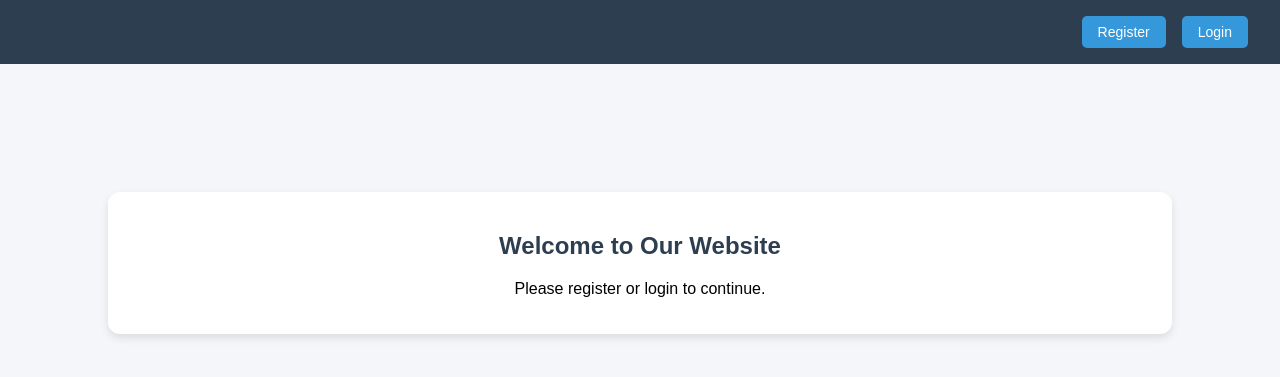
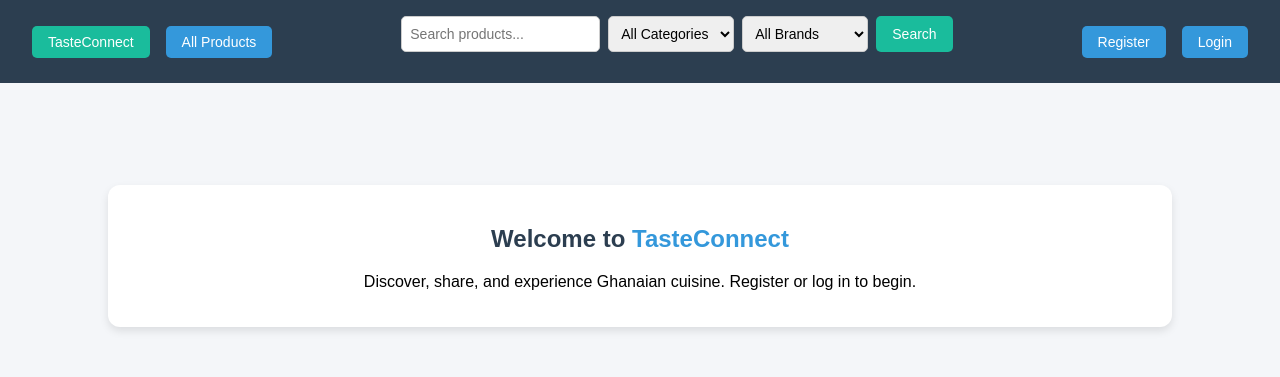
Before and after one commit to Fouvle/ecomTasteOf, a PHP site: page / in a window 1280 px wide. Shown: the top 377 px of the page. Run offline with PHP 8.4, Linux system fonts and the light colour scheme.

Commit message:
Update index.php

```diff
--- a/index.php
+++ b/index.php
@@ -1,13 +1,12 @@
 <?php
 session_start();
 ?>
-
 <!DOCTYPE html>
 <html lang="en">
 <head>
   <meta charset="UTF-8">
   <meta name="viewport" content="width=device-width, initial-scale=1.0">
-    <title>Home</title>
+  <title>TasteConnect | Home</title>
   <link rel="stylesheet" href="assets/style.css">
   <style>
     body {
@@ -22,13 +21,18 @@ session_start();
       background: #2c3e50;
       padding: 1rem 2rem;
       display: flex;
-            justify-content: flex-end;
+      justify-content: space-between;
       align-items: center;
-            position: relative;
+      flex-wrap: wrap;
+    }
+
+    .navbar-left, .navbar-right {
+      display: flex;
+      align-items: center;
+      gap: 1rem;
     }
 
     .navbar a, .navbar button {
-            margin-left: 1rem;
       text-decoration: none;
       padding: 0.5rem 1rem;
       background: #3498db;
@@ -55,9 +59,9 @@ session_start();
       position: absolute;
       right: 0;
       background-color: #3498db;
-            min-width: 160px;
+      min-width: 180px;
       box-shadow: 0px 8px 16px rgba(0,0,0,0.2);
-            z-index: 1;
+      z-index: 10;
       border-radius: 5px;
     }
 
@@ -81,10 +85,32 @@ session_start();
       display: block;
     }
 
+    /* Search & Filters */
+    .search-bar {
+      display: flex;
+      align-items: center;
+      gap: 0.5rem;
+    }
+
+    .search-bar input, .search-bar select {
+      padding: 0.5rem;
+      border-radius: 5px;
+      border: 1px solid #ccc;
+      font-size: 14px;
+    }
+
+    .search-bar button {
+      background: #1abc9c;
+    }
+
+    .search-bar button:hover {
+      background: #16a085;
+    }
+
     /* Welcome Section */
     .container {
       text-align: center;
-            margin-top: 10%;
+      margin-top: 8%;
     }
 
     h2 {
@@ -93,8 +119,33 @@ session_start();
   </style>
 </head>
 <body>
-    <!-- Menu Tray -->
-    <div class="navbar">
+  <!-- Navbar -->
+  <nav class="navbar">
+    <div class="navbar-left">
+      <a href="index.php" style="background:#1abc9c;">TasteConnect</a>
+      <a href="all_product.php">All Products</a>
+    </div>
+
+    <div class="search-bar">
+      <form action="all_product.php" method="get" style="display:flex;gap:0.5rem;">
+        <input type="text" name="q" placeholder="Search products..." aria-label="Search products">
+        <select name="cat_id">
+          <option value="">All Categories</option>
+          <!-- You can dynamically populate these using PHP -->
+          <option value="1">Street Food</option>
+          <option value="2">Fine Dining</option>
+        </select>
+        <select name="brand_id">
+          <option value="">All Brands</option>
+          <!-- You can dynamically populate these using PHP -->
+          <option value="1">Auntie Muni</option>
+          <option value="2">Chez Clarisse</option>
+        </select>
+        <button type="submit">Search</button>
+      </form>
+    </div>
+
+    <div class="navbar-right">
       <?php if (!isset($_SESSION['customer_id'])): ?>
         <!-- Not logged in -->
         <a href="login/register.php">Register</a>
@@ -102,10 +153,12 @@ session_start();
       <?php else: ?>
         <!-- Logged in users -->
         <div class="dropdown">
-                <button>Hello, <?php echo htmlspecialchars($_SESSION['customer_name']); ?> ▼</button>
+          <button>Hello, <?= htmlspecialchars($_SESSION['customer_name']); ?> ▼</button>
           <div class="dropdown-content">
             <?php if ($_SESSION['role'] === 'admin'): ?>
-                        <a href="admin/category.php">Category Management</a>
+              <a href="admin/category.php">Category</a>
+              <a href="admin/brand.php">Brand</a>
+              <a href="admin/product.php">Add Product</a>
             <?php endif; ?>
             <form action="views/logout.php" method="POST">
               <button type="submit">Logout</button>
@@ -114,14 +167,16 @@ session_start();
         </div>
       <?php endif; ?>
     </div>
+  </nav>
 
   <!-- Welcome Section -->
   <div class="container">
     <?php if (isset($_SESSION['customer_name'])): ?>
-            <h2>Welcome, <?php echo htmlspecialchars($_SESSION['customer_name']); ?>!</h2>
+      <h2>Welcome, <?= htmlspecialchars($_SESSION['customer_name']); ?>!</h2>
+      <p>Explore authentic food experiences across Ghana with TasteConnect.</p>
     <?php else: ?>
-            <h2>Welcome to Our Website</h2>
-            <p>Please register or login to continue.</p>
+      <h2>Welcome to <span style="color:#3498db;">TasteConnect</span></h2>
+      <p>Discover, share, and experience Ghanaian cuisine. Register or log in to begin.</p>
     <?php endif; ?>
   </div>
 </body>
```
Lines whose indentation alone changed are shown as unchanged.
